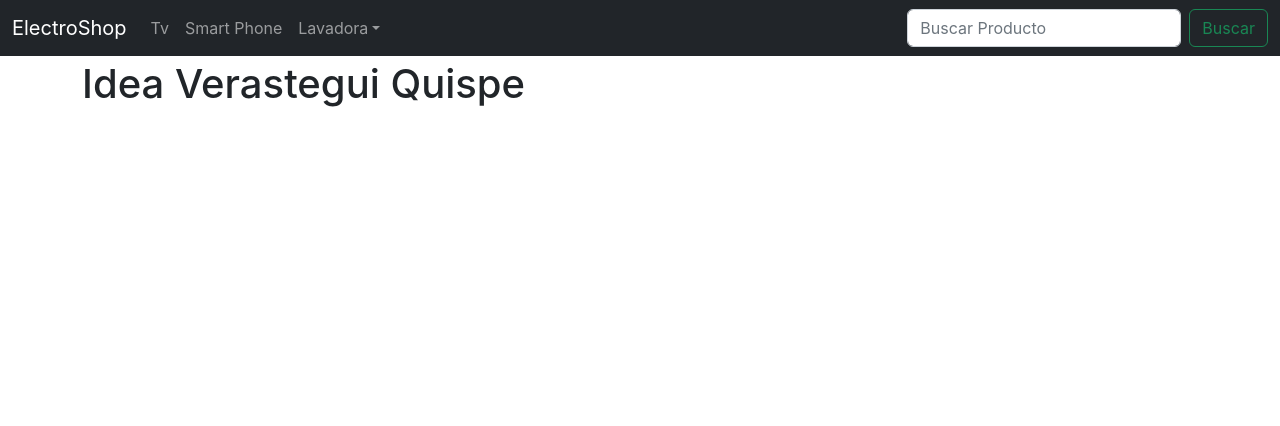
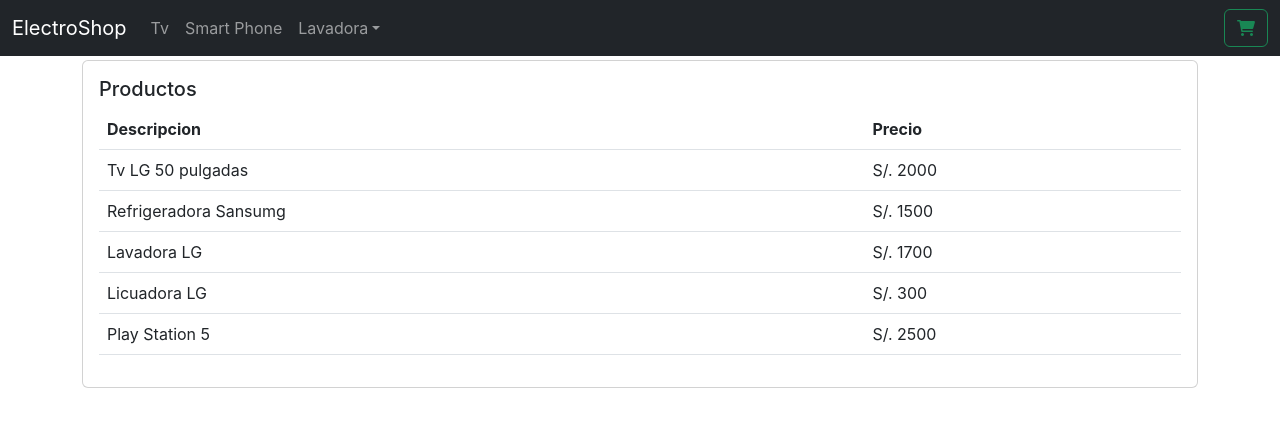
Before and after one commit to jverastegui/ideaveraseguiquispe, a React (Create React App) app: page / in a window 1280 px wide. Shown: the top 426 px of the page. Built offline with nearby package versions, Linux system fonts and the light colour scheme.

Commit message:
Se agrega el cart widget y list container

```diff
--- a/public/index.html
+++ b/public/index.html
@@ -27,9 +27,10 @@
     <title>Idea Verastegui Quispe</title>
     <!-- CSS only -->
 <link href="https://cdn.jsdelivr.net/npm/bootstrap@5.2.0/dist/css/bootstrap.min.css" rel="stylesheet" integrity="sha384-gH2yIJqKdNHPEq0n4Mqa/HGKIhSkIHeL5AyhkYV8i59U5AR6csBvApHHNl/vI1Bx" crossorigin="anonymous">
-  </head>
+<link rel="stylesheet" href="https://cdnjs.cloudflare.com/ajax/libs/font-awesome/6.1.1/css/all.min.css">
+</head>
   <body>
-    <noscript>You need to enable JavaScript to run this app.</noscript>
+
     <div id="root"></div>
     <!--
       This HTML file is a template.
--- a/src/App.js
+++ b/src/App.js
@@ -1,14 +1,32 @@
-import logo from './logo.svg';
-import './App.css';
+
+
 import NavBar from './NavBar';
+import ItemListContainer from './ItemListContainer';
+
+
+const ListaProducto = [
+  { id: 1, Descripcion: 'Tv LG 50 pulgadas', precio: '2000' },
+  { id: 2, Descripcion: 'Refrigeradora Sansumg', precio: '1500' },
+  { id: 3, Descripcion: 'Lavadora LG', precio: '1700' },
+  { id: 4, Descripcion: 'Licuadora LG', precio: '300' },
+  { id: 5, Descripcion: 'Play Station 5', precio: '2500' }
+];
+
 
 function App() {
   return (
     <div>
-      <NavBar/>
-      <div className='container' style={{marginTop:'60px'}}>
-      <h1>Idea Verastegui Quispe</h1>
+      <NavBar />
+      <div className='container' style={{ marginTop: '60px' }}>
+
+        <div className="card">
+          <div className="card-body">
+            <h5 className="card-title">Productos</h5>
+            <ItemListContainer obj={ListaProducto} />
+          </div>
+        </div>
       </div>
+
 
     </div>
   );
--- /dev/null
+++ b/src/CartWidget.jsx
@@ -0,0 +1,10 @@
+import React from "react";
+
+function CartWidget() {
+  return (
+    <button className="btn btn-outline-success" type="submit"><i className="fa fa-cart-shopping"></i> </button>
+
+  );
+}
+
+export default CartWidget;
--- /dev/null
+++ b/src/ItemListContainer.jsx
@@ -0,0 +1,28 @@
+import React from "react";
+
+
+function ItemListContainer(props) {
+
+  return (
+    <table className="table table-hover">
+    <thead>
+      <tr>
+        <th scope="col">Descripcion</th>
+        <th scope="col">Precio</th>
+      </tr>
+    </thead>
+    <tbody>
+      {
+        props.obj.map(item=>{
+          return <tr>
+            <td>{item.Descripcion}</td>
+            <td>S/. {item.precio}</td>
+          </tr>
+        })
+      }
+    </tbody>
+   </table>
+  );
+}
+
+export default ItemListContainer;
--- a/src/NavBar.jsx
+++ b/src/NavBar.jsx
@@ -1,4 +1,5 @@
 import React from "react";
+import CartWidget from "./CartWidget";
 
 function NavBar() {
   return (
@@ -29,9 +30,10 @@ function NavBar() {
           </li>
 
         </ul>
-        <form className="d-flex" role="search">
-          <input className="form-control me-2" type="search" placeholder="Buscar Producto" aria-label="Search"/>
-          <button className="btn btn-outline-success" type="submit">Buscar</button>
+        <form className="d-flex" >
+        <CartWidget></CartWidget>
+
+
         </form>
       </div>
     </div>
```
